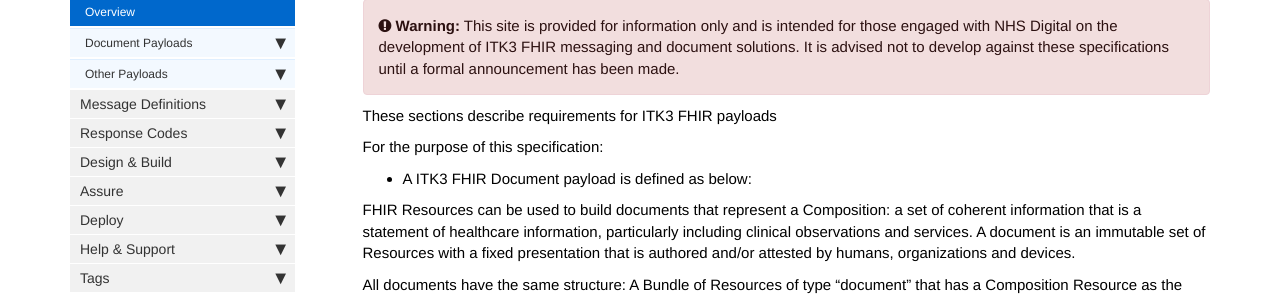
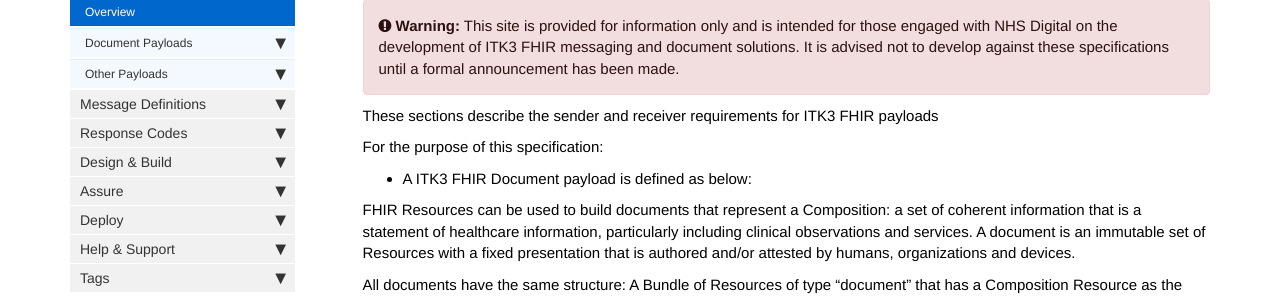
Before and after one commit to nhsconnect/ITK3-Messaging-Distribution, a Jekyll site: the page built from pages/explore/explore_s_and_r.md, in a window 1280 px wide and 1395 px high. Shown: the part 345-643 px from the top of the window. Built offline with Jekyll 4.4.1, drawn with Linux system fonts in a browser that asks for light colours; nearby versions of some CDN libraries; comment, search, counter and statistics services are not loaded.

Commit message:
added sender receiver requirements

```diff
--- a/pages/explore/explore_s_and_r.md
+++ b/pages/explore/explore_s_and_r.md
@@ -9,7 +9,7 @@ summary: "Overview of sender and receiver requirements for ITK3 payloads."
 
 {% include custom/search.warnbanner.html %}
 
-These sections describe requirements for ITK3 FHIR payloads
+These sections describe the sender and receiver requirements for ITK3 FHIR payloads
 
 For the purpose of this specification:
 
```
